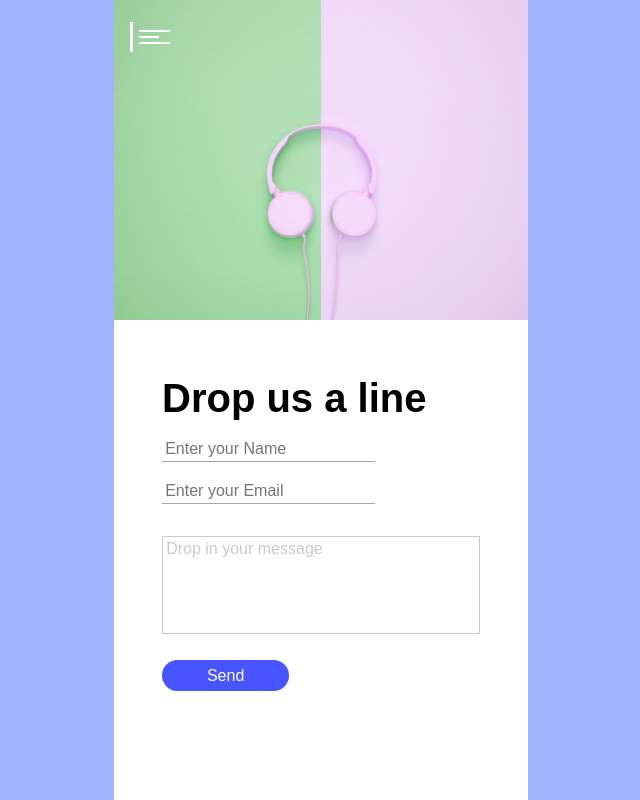
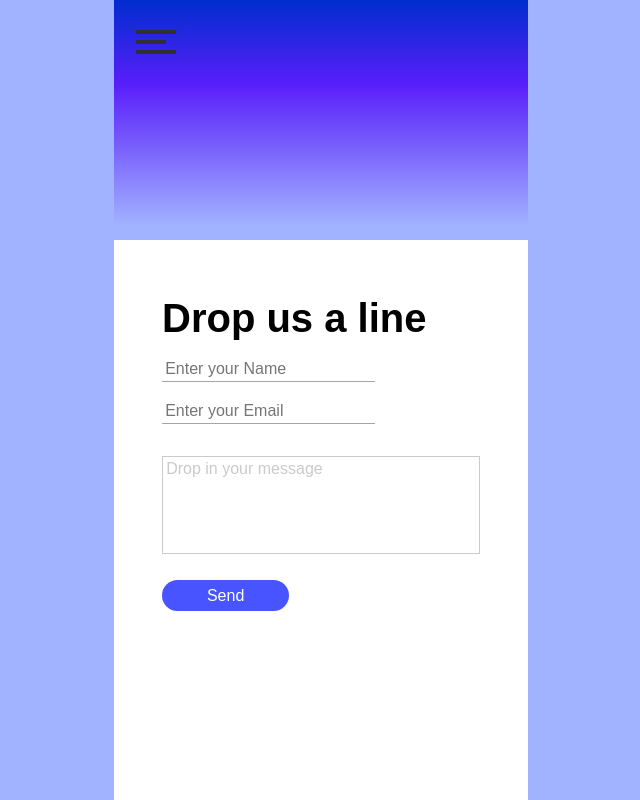
Before and after one commit to gamizo-dev/gamizo, a Flask app: page /contact in a window 1280 px wide. Shown: the whole page, without its empty margins (319-959 px from the left). Run offline with Flask 2, Linux system fonts and the light colour scheme.

Commit message:
Nav bar button problem

```diff
--- a/static/css/contactus.css
+++ b/static/css/contactus.css
@@ -1,16 +1,16 @@
 .bg-grad{
-    height: 40vh;
+    height: 30vh;
     position: relative;
     display: grid;
     place-items: center;
     /* background: white; */
 }
-.menu-btn{
+/* .menu-btn{
     box-shadow: none;
     background: transparent;
     border-radius: 0;
     border-left: 3px solid white ;
-}
+} */
 .cointainer{
     height: 100vh;
     display: flex;
--- a/static/css/style.css
+++ b/static/css/style.css
@@ -81,41 +81,35 @@ body {
 
 .menu-btn {
   position: absolute;
-  width: 44px;
-  height: 30px;
+  width: 50px;
+  height: 40px;
   left: 16px;
   top: 22px;
-  background: radial-gradient(
+  /* background: radial-gradient(
     91.67% 136.89% at 50% 50%,
     #1c00ca 0%,
     #0d0060 100%
-  );
-  box-shadow: -10px -7px 26px 10px #869aff;
-  border-radius: 7px;
+  ); */
+  background-color:transparent;
+  /* box-shadow: -10px -7px 26px 10px #869aff; */
+  border-radius: 5px;
+  /* border-left: 2px solid white; */
   padding: 8px 6px;
-  display: -webkit-box;
-  display: -ms-flexbox;
   display: flex;
-  -webkit-box-pack: justify;
-  -ms-flex-pack: justify;
   justify-content: space-between;
-  -webkit-box-align: start;
-  -ms-flex-align: start;
   align-items: flex-start;
-  -webkit-box-orient: vertical;
-  -webkit-box-direction: normal;
-  -ms-flex-direction: column;
   flex-direction: column;
 }
 
 .menu-btn .line {
-  background-color: white;
-  width: 31px;
-  height: 2px;
+  background-color: rgb(48, 48, 48);
+  width: 40px;
+  height: 4px;
 }
 
 .menu-btn .center-line {
-  width: 20px;
+  width: 30px;
+  /* background-color: rgb(71, 255, 111); */
 }
 .shift {
   margin-top: 17rem;
@@ -406,6 +400,7 @@ a {
     #591efa 35.21%,
     rgba(196, 196, 196, 0) 93.69%
   );
+  /* background-color: white; */
 }
 /* Report Form CSS */
 .form-Backdrop{
--- a/template/contact.html
+++ b/template/contact.html
@@ -32,7 +32,7 @@
     <div class="line center-line"></div>
     <div class="line"></div>
   </div>
-  <div class="bg-grad"><img src="../static/asset/pexels-moose-photos-1037992.jpg" alt="" class="letter"></div>
+  <div class="bg-grad"></div>
       <div class="contact-form">
         <form id="contactus" name="submit-to-google-sheet">
           <h1>Drop us a line</h1>
```
